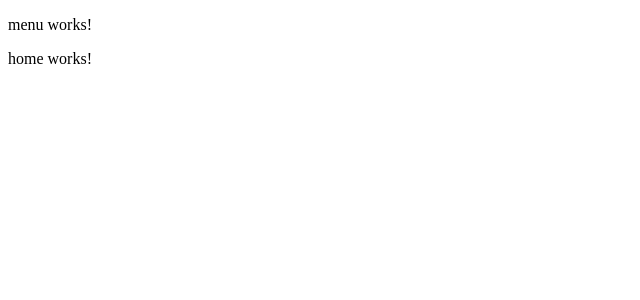
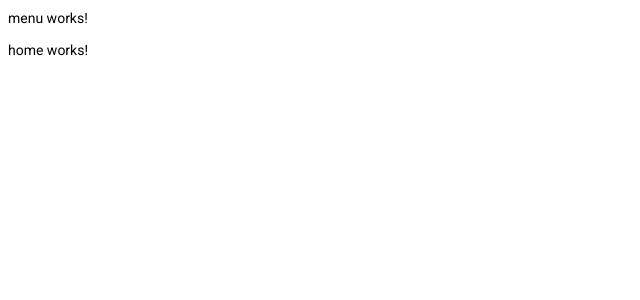
Before and after one commit to davide97g/davideghiotto, an Angular app in the folder webapp/: page /home in a window 1280 px wide. Shown: the top 300 px of the page, without its empty margins (0-640 px from the left). Built offline with nearby package versions, Linux system fonts and the light colour scheme.

Commit message:
@angular/material

```diff
--- a/webapp/angular.json
+++ b/webapp/angular.json
@@ -28,6 +28,7 @@
               "src/assets"
             ],
             "styles": [
+              "./node_modules/@angular/material/prebuilt-themes/indigo-pink.css",
               "src/styles.sass"
             ],
             "scripts": []
@@ -92,6 +93,7 @@
               "src/assets"
             ],
             "styles": [
+              "./node_modules/@angular/material/prebuilt-themes/indigo-pink.css",
               "src/styles.sass"
             ],
             "scripts": []
@@ -123,6 +125,7 @@
           }
         }
       }
-    }},
+    }
+  },
   "defaultProject": "webapp"
 }
--- a/webapp/package.json
+++ b/webapp/package.json
@@ -5,7 +5,7 @@
     "ng": "ng",
     "start": "ng serve",
     "build": "ng build",
-    "build:prod":"ng build --prod",
+    "build:prod": "ng build --prod",
     "test": "ng test",
     "lint": "ng lint",
     "e2e": "ng e2e"
@@ -13,10 +13,12 @@
   "private": true,
   "dependencies": {
     "@angular/animations": "~9.1.4",
+    "@angular/cdk": "^9.2.4",
     "@angular/common": "~9.1.4",
     "@angular/compiler": "~9.1.4",
     "@angular/core": "~9.1.4",
     "@angular/forms": "~9.1.4",
+    "@angular/material": "^9.2.4",
     "@angular/platform-browser": "~9.1.4",
     "@angular/platform-browser-dynamic": "~9.1.4",
     "@angular/router": "~9.1.4",
--- a/webapp/src/app/app.module.ts
+++ b/webapp/src/app/app.module.ts
@@ -6,6 +6,7 @@
 import { HomeComponent } from './pages/home/home.component';
 import { NotFoundComponent } from './pages/not-found/not-found.component';
 import { MenuComponent } from './components/menu/menu.component';
+import { BrowserAnimationsModule } from '@angular/platform-browser/animations';
 
 @NgModule({
   declarations: [
@@ -16,7 +17,8 @@
   ],
   imports: [
     BrowserModule,
-    AppRoutingModule
+    AppRoutingModule,
+    BrowserAnimationsModule
   ],
   providers: [],
   bootstrap: [AppComponent]
--- a/webapp/src/index.html
+++ b/webapp/src/index.html
@@ -6,8 +6,10 @@
   <base href="/">
   <meta name="viewport" content="width=device-width, initial-scale=1">
   <link rel="icon" type="image/x-icon" href="favicon.ico">
+  <link href="https://fonts.googleapis.com/css?family=Roboto:300,400,500&display=swap" rel="stylesheet">
+  <link href="https://fonts.googleapis.com/icon?family=Material+Icons" rel="stylesheet">
 </head>
-<body>
+<body class="mat-typography">
   <app-root></app-root>
 </body>
 </html>
```
Also changed, not shown: 1 other file (tests, documents, lock files or other folders).
